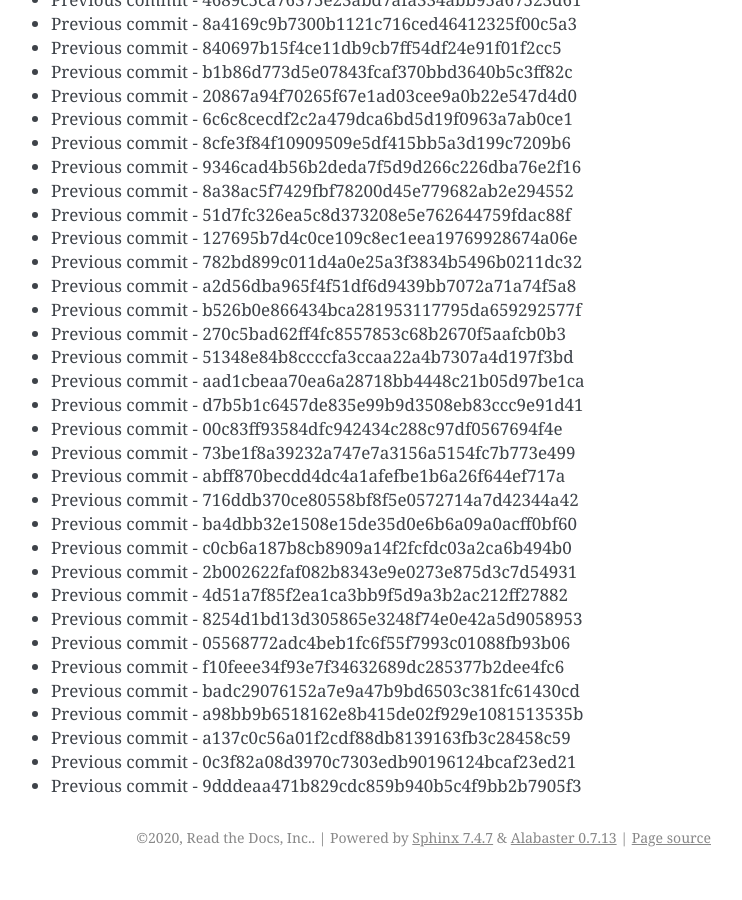
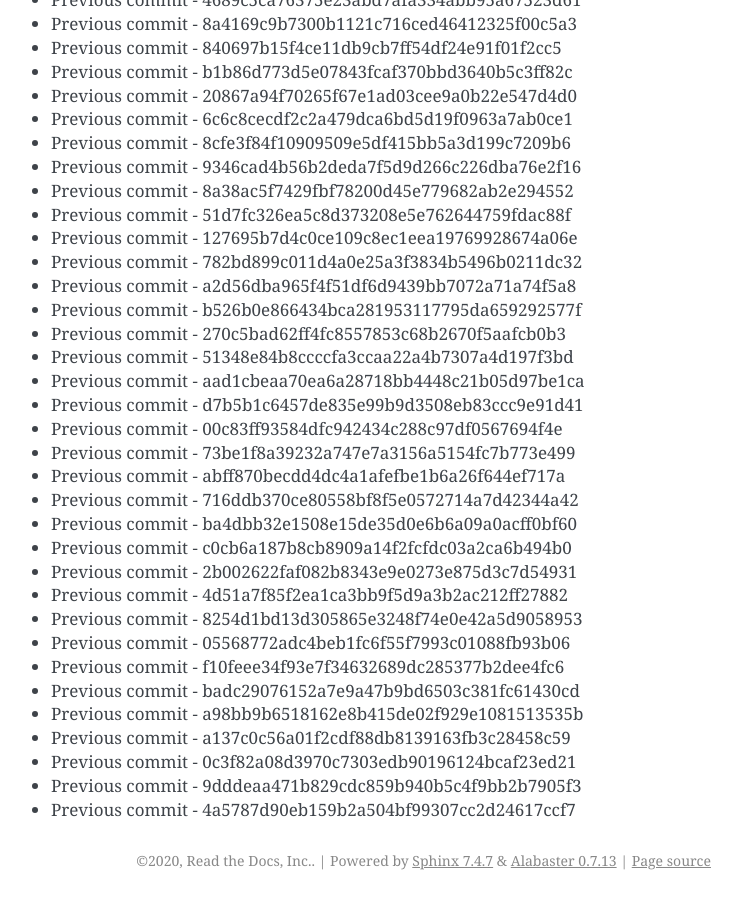
Before and after one commit to readthedocs/rtd-git-stresstest, a Sphinx documentation site: the page built from docs/updates.rst, in a window 1280 px wide and 900 px high, scrolled down 103648 px. Shown: the whole window, without its empty margins (399-1141 px from the left). Built offline with Sphinx 7.4.7, drawn with Linux system fonts in a browser that asks for light colours; before the commit the page ends 104525 px from its top, so only the background shows below that.

Commit message:
Generating commit from previous: 4a5787d90eb159b2a504bf99307cc2d24617ccf7

```diff
--- a/docs/updates.rst
+++ b/docs/updates.rst
@@ -4387,3 +4387,4 @@ It can be tested for any performance characteristics.
 * Previous commit - a137c0c56a01f2cdf88db8139163fb3c28458c59
 * Previous commit - 0c3f82a08d3970c7303edb90196124bcaf23ed21
 * Previous commit - 9dddeaa471b829cdc859b940b5c4f9bb2b7905f3
+* Previous commit - 4a5787d90eb159b2a504bf99307cc2d24617ccf7
```
